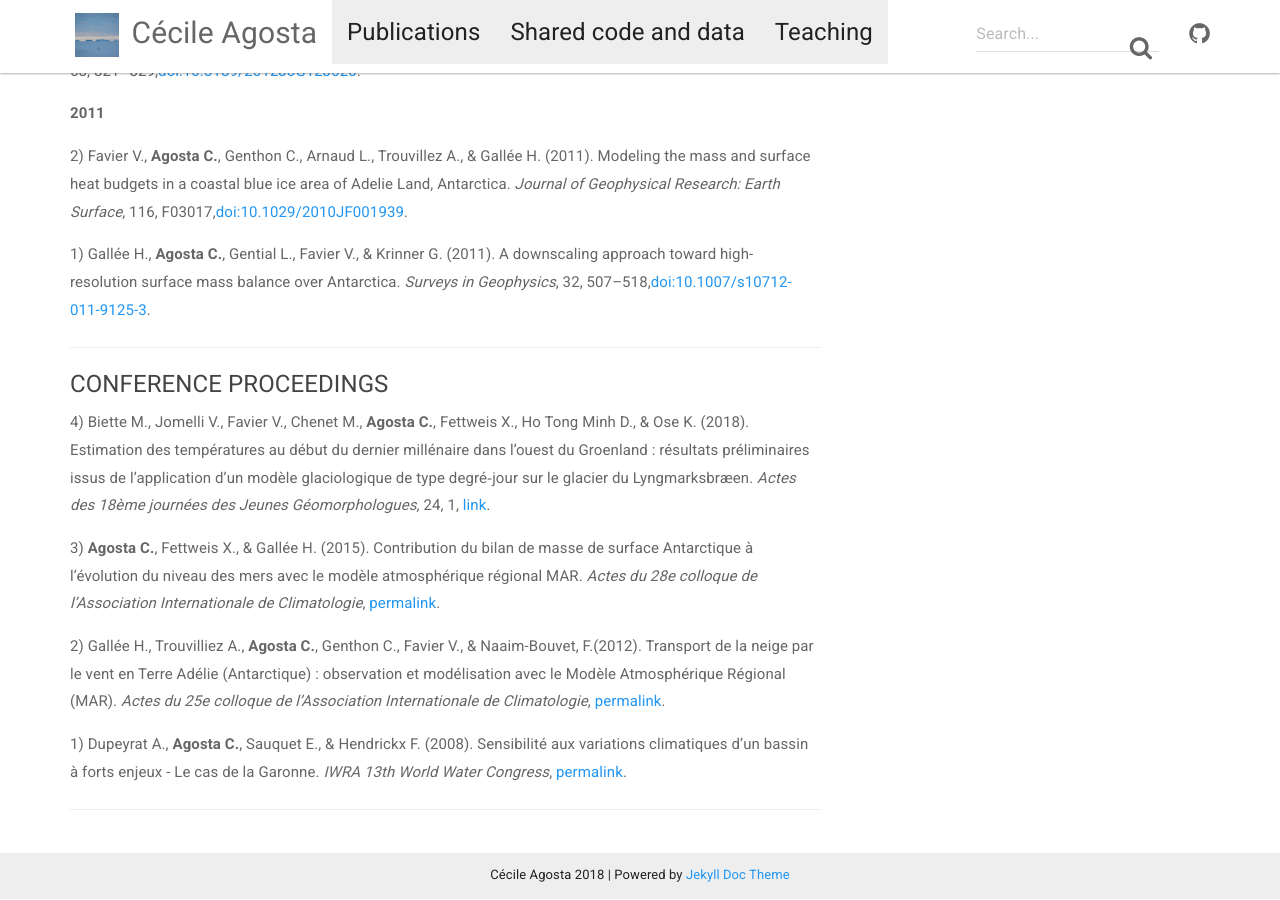
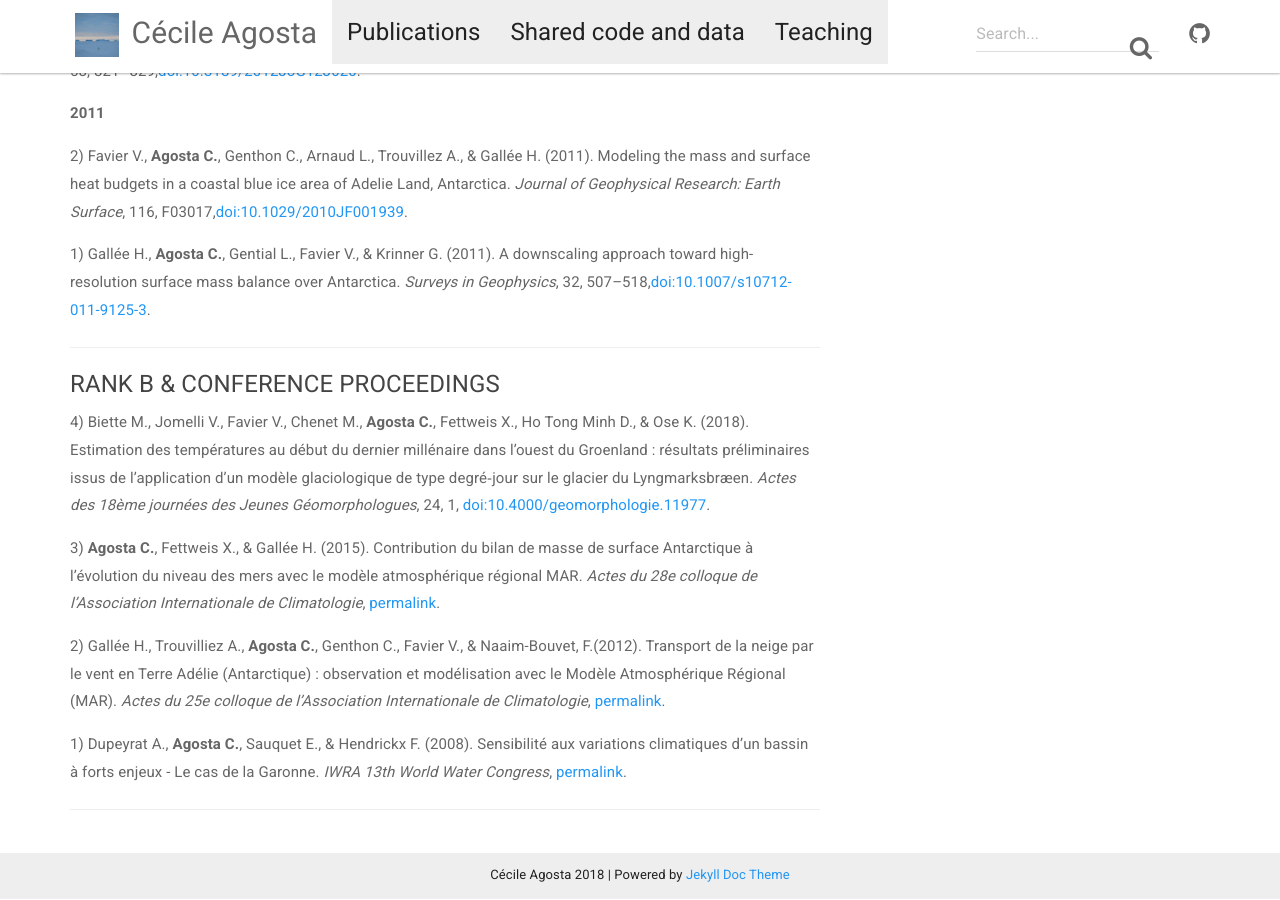
Before and after one commit to cecileagosta/cecileagosta.github.io, a Jekyll site: the page built from _docs/publications.md, in a window 1280 px wide and 900 px high, scrolled down 2747 px. Built offline with Jekyll 4.4.1, drawn with Linux system fonts in a browser that asks for light colours; nearby versions of some CDN libraries.

Commit message:
Add Biette doi

```diff
--- a/_docs/publications.md
+++ b/_docs/publications.md
@@ -80,9 +80,9 @@
 
 ---
 
-#### CONFERENCE PROCEEDINGS
+#### RANK B & CONFERENCE PROCEEDINGS
 
-4) Biette M., Jomelli V.,  Favier V., Chenet M., **Agosta C.**, Fettweis X.,  Ho Tong Minh D., & Ose K. (2018). Estimation des températures au début du dernier millénaire dans l’ouest du Groenland : résultats préliminaires issus de l’application d’un modèle glaciologique de type degré‑jour sur le glacier du Lyngmarksbræen. *Actes des 18ème journées des Jeunes Géomorphologues*, 24, 1, [link](https://journals.openedition.org/geomorphologie/11977).
+4) Biette M., Jomelli V.,  Favier V., Chenet M., **Agosta C.**, Fettweis X.,  Ho Tong Minh D., & Ose K. (2018). Estimation des températures au début du dernier millénaire dans l’ouest du Groenland : résultats préliminaires issus de l’application d’un modèle glaciologique de type degré‑jour sur le glacier du Lyngmarksbræen. *Actes des 18ème journées des Jeunes Géomorphologues*, 24, 1, [doi:10.4000/geomorphologie.11977](https://doi.org/10.4000/geomorphologie.11977).
 
 3) **Agosta C.**, Fettweis X., & Gallée H. (2015). Contribution du bilan de masse de surface Antarctique à l’évolution du niveau des mers avec le modèle atmosphérique régional MAR. *Actes du 28e colloque de l’Association Internationale de Climatologie*, [permalink](http://hdl.handle.net/2268/190507).
 
```
